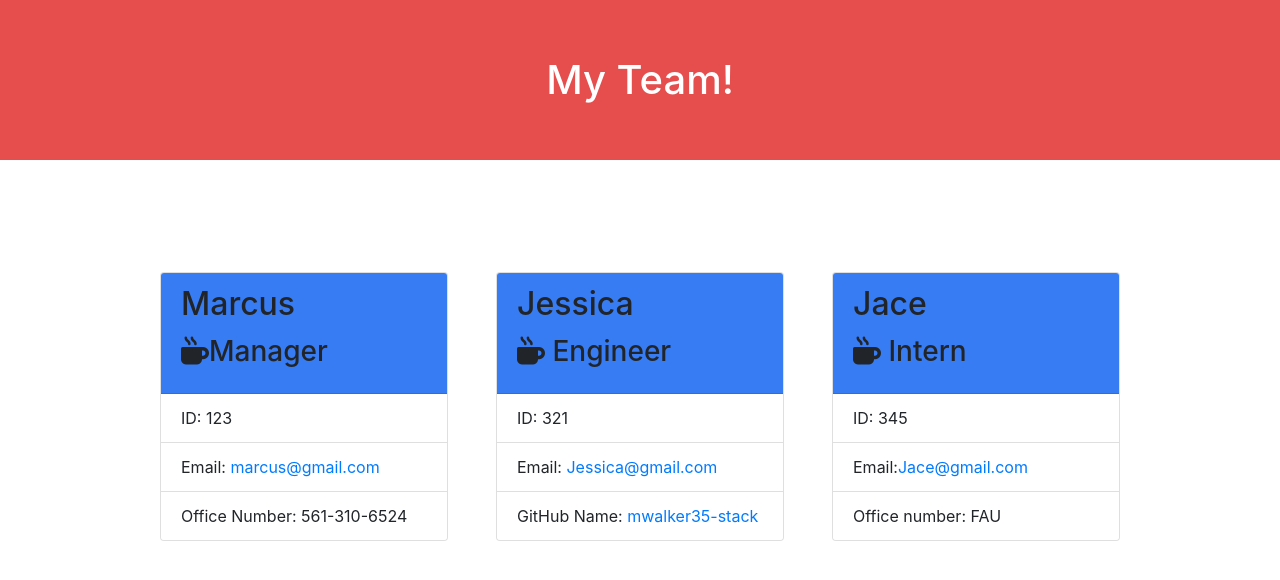
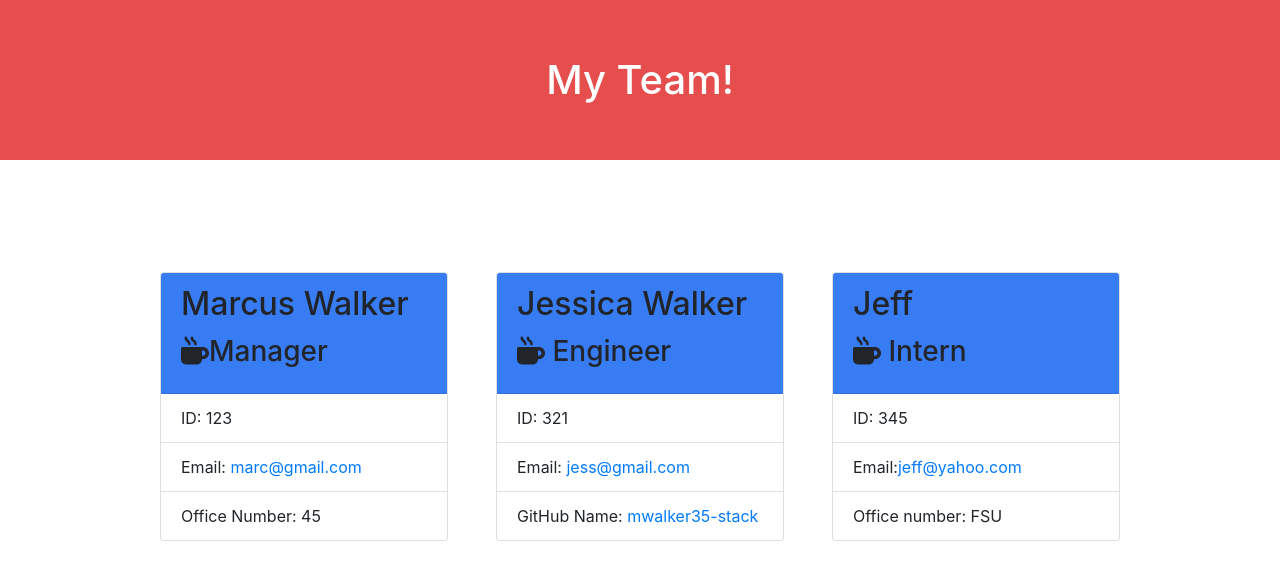
Before and after one commit to mwalker35-stack/team-profile-generator, a website: page dist/index.html in a window 1280 px wide. Drawn offline with nearby package versions, Linux system fonts and the light colour scheme.

```diff
--- a/dist/index.html
+++ b/dist/index.html
@@ -24,13 +24,13 @@
   <article>
   <div class="card" style="width: 18rem;">
       <div class="card-header">
-          <h2 class="card-title">Marcus</h2>
+          <h2 class="card-title">Marcus Walker</h2>
           <h3 class="card-title"><i class="fa-solid fa-mug-hot"></i>Manager</h3>
       </div>
       <ul class="list-group list-group-flush">
         <li class="list-group-item">ID: 123 </li>
-        <li class="list-group-item">Email: <a href="mailto:marcus@gmail.com">marcus@gmail.com </a></li>
-        <li class="list-group-item">Office Number: 561-310-6524 </li>
+        <li class="list-group-item">Email: <a href="mailto:marc@gmail.com">marc@gmail.com </a></li>
+        <li class="list-group-item">Office Number: 45 </li>
       </ul>
     </div>
 </article>
@@ -38,12 +38,12 @@
   <article>
   <div class="card" style="width: 18rem;">
       <div class="card-header">
-          <h2 class="card-title">Jessica</h2>
+          <h2 class="card-title">Jessica Walker</h2>
           <h3 class="card-title"><i class="fa-solid fa-mug-hot"></i> Engineer </h3>
       </div>
       <ul class="list-group list-group-flush">
         <li class="list-group-item">ID: 321 </li>
-        <li class="list-group-item">Email: <a href="mailto:Jessica@gmail.com">Jessica@gmail.com </a></li>
+        <li class="list-group-item">Email: <a href="mailto:jess@gmail.com">jess@gmail.com </a></li>
         <li class="list-group-item">GitHub Name: <a href="https://github.com/mwalker35-stack"target="_blank" rel="noopener noreferrer">mwalker35-stack</a></li>
       </ul>
     </div>
@@ -52,13 +52,13 @@
   <article>
   <div class="card" style="width: 18rem;">
       <div class="card-header">
-          <h2 class="card-title"> Jace </h2>
+          <h2 class="card-title"> Jeff </h2>
           <h3 class="card-title"><i class="fa-solid fa-mug-hot"></i> Intern </h3>
       </div>
       <ul class="list-group list-group-flush">
         <li class="list-group-item">ID: 345 </li>
-        <li class="list-group-item">Email:<a href="mailto:Jace@gmail.com">Jace@gmail.com</a></li>
-        <li class="list-group-item">Office number: FAU </li>
+        <li class="list-group-item">Email:<a href="mailto:jeff@yahoo.com">jeff@yahoo.com</a></li>
+        <li class="list-group-item">Office number: FSU </li>
       </ul>
     </div>
 </article>
```
Also changed, not shown: dist/README.md (+8 -0 lines), 1 other file.
